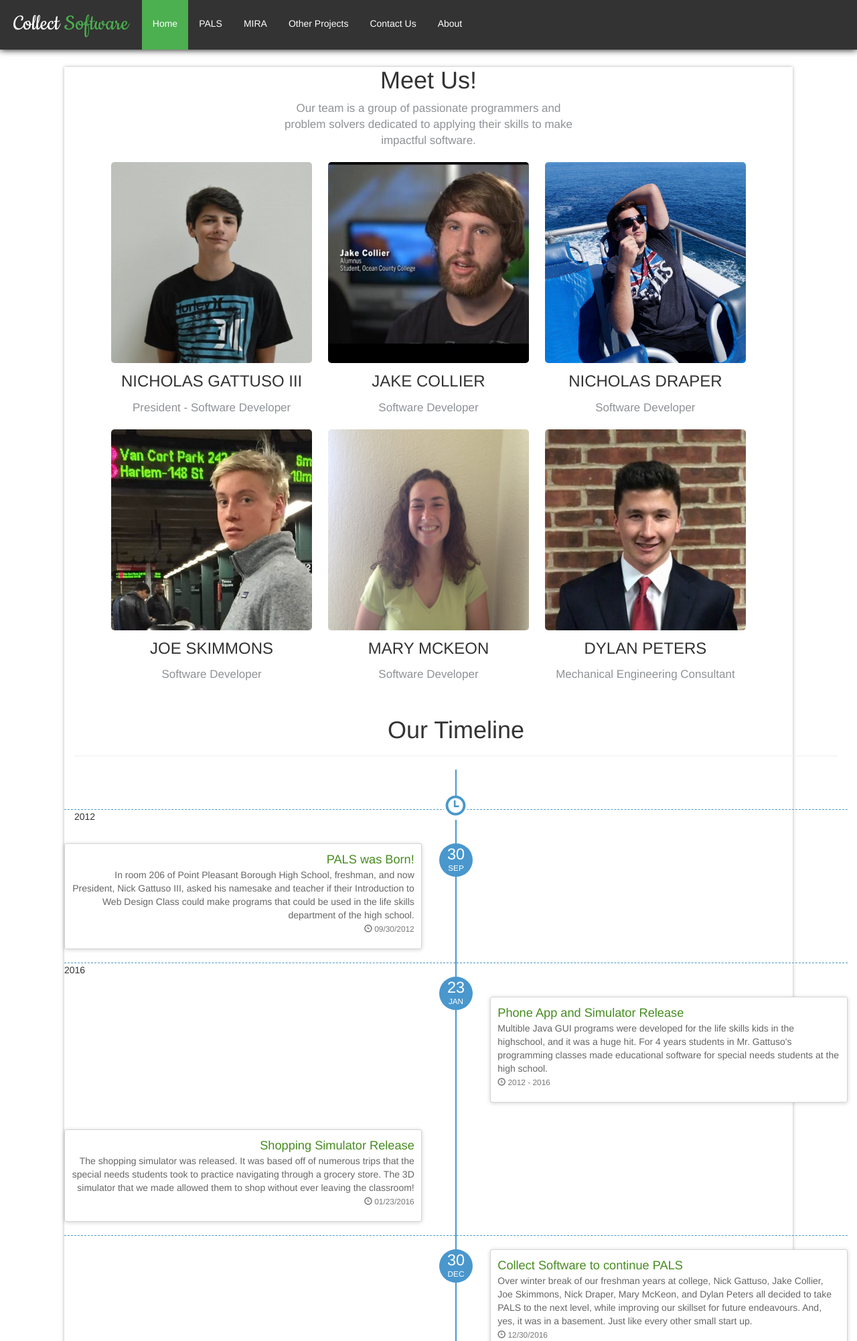
After one commit to ngattusohw/Collect-Website, a PHP site: page /about in a window 1280 px wide. The commit adds this page. Shown: the top 2002 px of the page at 67% size. Run offline with PHP 8.4, Linux system fonts and the light colour scheme; some libraries are stand-ins or nearby versions.

Commit message:
Making general changes to pages, also adding mira content

```diff
--- a/AboutContent.php
+++ b/AboutContent.php
@@ -4,7 +4,7 @@
 			<h1 id = "MU">Meet Us!</h1>
 		</div>
 		<div class = "team">
-			<p> Our team is a group of passionate, young programmers dedicated to enhancing their skills through actual applications.
+			<p> Our team is a group of passionate programmers and problem solvers dedicated to applying their skills to make impactful software.
 			</p>
 		</div>
 
@@ -17,7 +17,7 @@
 				</div>
 				<div class = "tMember">
 					<p class = "the_guys"> Nicholas Gattuso III</p>
-					<p class = "jobD"> President </p>
+					<p class = "jobD"> President - Software Developer </p>
 				</div>
 			</div>
 
@@ -29,7 +29,7 @@
 				</div>
 				<div class = "tMember">
 					<p class = "the_guys"> Jake Collier</p>
-					<p class = "jobD"> Senior Director of Marketing / Software Engineer </p>
+					<p class = "jobD"> Software Developer </p>
 				</div>
 			</div>
 
@@ -41,7 +41,7 @@
 				</div>
 				<div class = "tMember">
 					<p class = "the_guys"> Nicholas Draper</p>
-					<p class = "jobD"> God </p>
+					<p class = "jobD"> Software Developer </p>
 				</div>
 			</div>
 
@@ -53,7 +53,7 @@
 				</div>
 				<div class = "tMember">
 					<p class = "the_guys"> Joe Skimmons</p>
-					<p class = "jobD"> Senior Java/Python Developer </p>
+					<p class = "jobD"> Software Developer </p>
 				</div>
 			</div>
 
@@ -65,7 +65,7 @@
 				</div>
 				<div class = "tMember">
 					<p class = "the_guys"> Mary McKeon</p>
-					<p class = "jobD"> Lead Software Engineer </p>
+					<p class = "jobD"> Software Developer </p>
 				</div>
 			</div>
 
@@ -140,8 +140,8 @@
 		                <div class="timeline-panel debits">
 		                    <ul class="timeline-panel-ul">
 		                        <li><span class="importo">Phone App and Simulator Release</span></li>
-		                        <li><span class="causale">On this day in history, the Panthers Assisted Learning Software (PALS) Team released the iPhone and Android High School apps, complete with school schedules, period schedules, sports games, and local lunch spots. The grocery shop simulator was also showcased to and played by many life skills students. </span> </li>
-		                        <li><p><small class="text-muted"><i class="glyphicon glyphicon-time"></i> 01/23/2016</small></p> </li>
+		                        <li><span class="causale">Multible Java GUI programs were developed for the life skills kids in the highschool, and it was a huge hit. For 4 years students in Mr. Gattuso's programming classes made educational software for special needs students at the high school.</span> </li>
+		                        <li><p><small class="text-muted"><i class="glyphicon glyphicon-time"></i> 2012 - 2016</small></p> </li>
 		                    </ul>
 		                </div>
 
@@ -154,9 +154,9 @@
 		            <div class="col-sm-11">
 		                <div class="timeline-panel credits">
 		                    <ul class="timeline-panel-ul">
-		                        <li><span class="importo">Mussum ipsum cacilds</span></li>
-		                        <li><span class="causale">Lorem ipsum dolor sit amet, consectetur adipiscing elit. </span> </li>
-		                        <li><p><small class="text-muted"><i class="glyphicon glyphicon-time"></i> 11/09/2014</small></p> </li>
+		                        <li><span class="importo">Shopping Simulator Release</span></li>
+		                        <li><span class="causale">The shopping simulator was released. It was based off of numerous trips that the special needs students took to practice navigating through a grocery store. The 3D simulator that we made allowed them to shop without ever leaving the classroom! </span> </li>
+		                        <li><p><small class="text-muted"><i class="glyphicon glyphicon-time"></i> 01/23/2016</small></p> </li>
 		                    </ul>
 		                </div>
 
@@ -179,7 +179,7 @@
 		            <div class="col-sm-offset-1 col-sm-11">
 		                <div class="timeline-panel debits">
 		                    <ul class="timeline-panel-ul">
-		                        <li><span class="importo">Collect Software was to continue PALS</span></li>
+		                        <li><span class="importo">Collect Software to continue PALS</span></li>
 		                        <li><span class="causale">Over winter break of our freshman years at college, Nick Gattuso, Jake Collier, Joe Skimmons, Nick Draper, Mary McKeon, and Dylan Peters all decided to take PALS to the next level, while improving our skillset for future endeavours. And, yes, it was in a basement. Just like every other small start up. </span> </li>
 		                        <li><p><small class="text-muted"><i class="glyphicon glyphicon-time"></i> 12/30/2016</small></p> </li>
 		                    </ul>
--- /dev/null
+++ b/about.php
@@ -0,0 +1,7 @@
+<?php
+require $_SERVER['DOCUMENT_ROOT'] . '/theme/collect/overallheader.php';
+include $_SERVER['DOCUMENT_ROOT'] . '/theme/collect/header.php';
+include 'AboutContent.php';
+include $_SERVER['DOCUMENT_ROOT'] . '/theme/collect/footer.php';
+require $_SERVER['DOCUMENT_ROOT'] . '/theme/collect/overallfooter.php';
+?>
--- a/css/home.css
+++ b/css/home.css
@@ -441,8 +441,6 @@ footer{
     header { padding-top:40px; }
 }
 
-}
-
 
 /** adding about pge and timeline css**/
 
@@ -617,3 +615,11 @@ footer{
 .wrapP, .team_pics{
     text-align:center;
 }
+
+@media (max-width: 1000px) {
+
+    #myCarousel{
+      display: none;
+    }
+
+}
--- a/theme/collect/footer.php
+++ b/theme/collect/footer.php
@@ -44,7 +44,7 @@
 
 		<p class="footer-company-about">
 			<span>About the company</span>
-			Collect is a software company driven by ideas. Our passionate and intelligent team distribute their ideas through the companies platform and recources. Our current and most noteable project is "PALS" .. Panther Assisted Learning Software
+			Collect is a software company driven by ideas. Our passionate and intelligent team distributes their ideas through the companies platform and recources. Our current and most noteable project is "PALS" .. Panther Assisted Learning Software
 		</p>
 
 		<div class="footer-icons">
--- a/theme/collect/header.php
+++ b/theme/collect/header.php
@@ -9,9 +9,9 @@
 			  <li class="navMobile link-dropdown nonMobile">
 			  	<a href="index" class="active dropbtn">Home</a>
 			    <div class="dropdown-content">
-			      <a href="#">Link 1</a>
+			      <!-- <a href="#">Link 1</a>
 			      <a href="#">Link 2</a>
-			      <a href="#">Link 3</a>
+			      <a href="#">Link 3</a> -->
 			    </div>
 			  </li>
 
@@ -19,12 +19,16 @@
 			  	<a href="pals" class="dropbtn">PALS</a>
 			  </li>
 
+			  <li class="navMobile nonMobile">
+			  	<a href="mira" class="dropbtn">MIRA</a>
+			  </li>
+
 			  <li class="navMobile link-dropdown nonMobile">
 			    <a href="proj" class="dropbtn">Other Projects</a>
 			    <div class="dropdown-content">
-			      <a href="#">Link 1</a>
+			      <!-- <a href="#">Link 1</a>
 			      <a href="#">Link 2</a>
-			      <a href="#">Link 3</a>
+			      <a href="#">Link 3</a> -->
 			    </div>
 			  </li>
 
```
Also changed, not shown: HomeContent.php (+6 -6 lines), MiraContent.php (added, +31 -0 lines), PalsContent.php (+9 -8 lines), mira.php (added, +7 -0 lines), Content/images/app.jpg.
